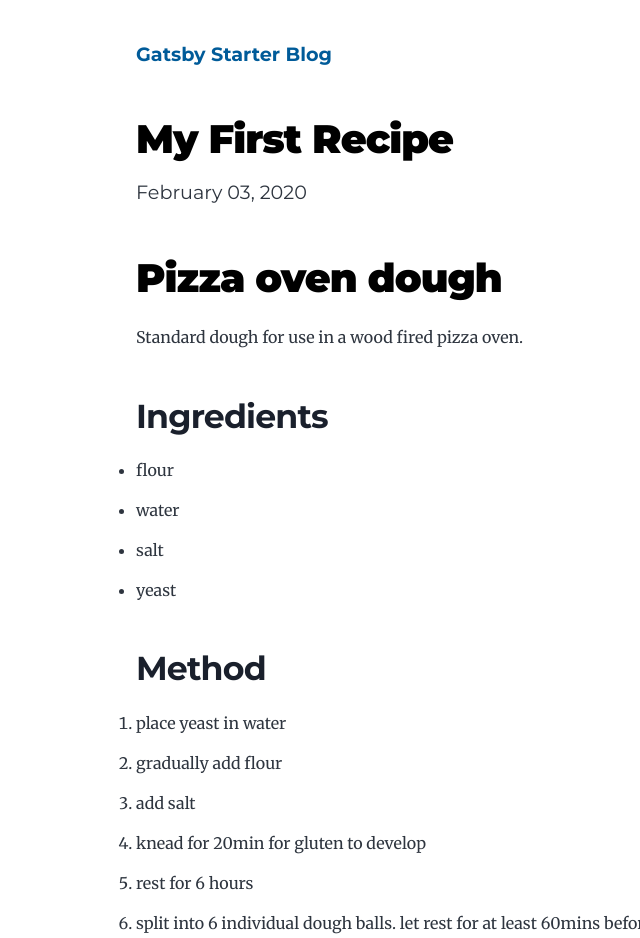
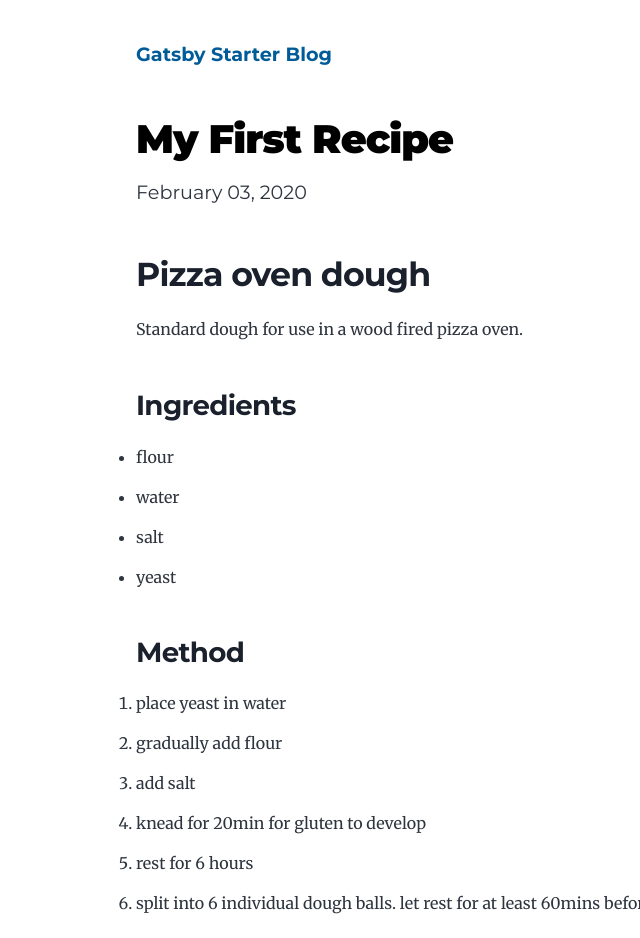
Before and after one commit to sic46/gatsby-starter-blog, a Gatsby site: page /my-first-recipe/ in a window 1280 px wide. Shown: the top 938 px of the page, without its empty margins (188-828 px from the left). Built offline with nearby package versions, Linux system fonts and the light colour scheme; Gatsby itself is replaced by a stand-in of ours.

Commit message:
Update index.md

```diff
--- a/content/blog/my-first-recipe/index.md
+++ b/content/blog/my-first-recipe/index.md
@@ -4,18 +4,18 @@ date: "2020-02-03"
 description: Recipe for pizza dough for use in a wood fired pizza oven.
 ---
 
-# Pizza oven dough
+## Pizza oven dough
 
 Standard dough for use in a wood fired pizza oven.
 
-## Ingredients
+### Ingredients
 
 - flour
 - water
 - salt
 - yeast
 
-## Method
+### Method
 
 1. place yeast in water
 2. gradually add flour
```
